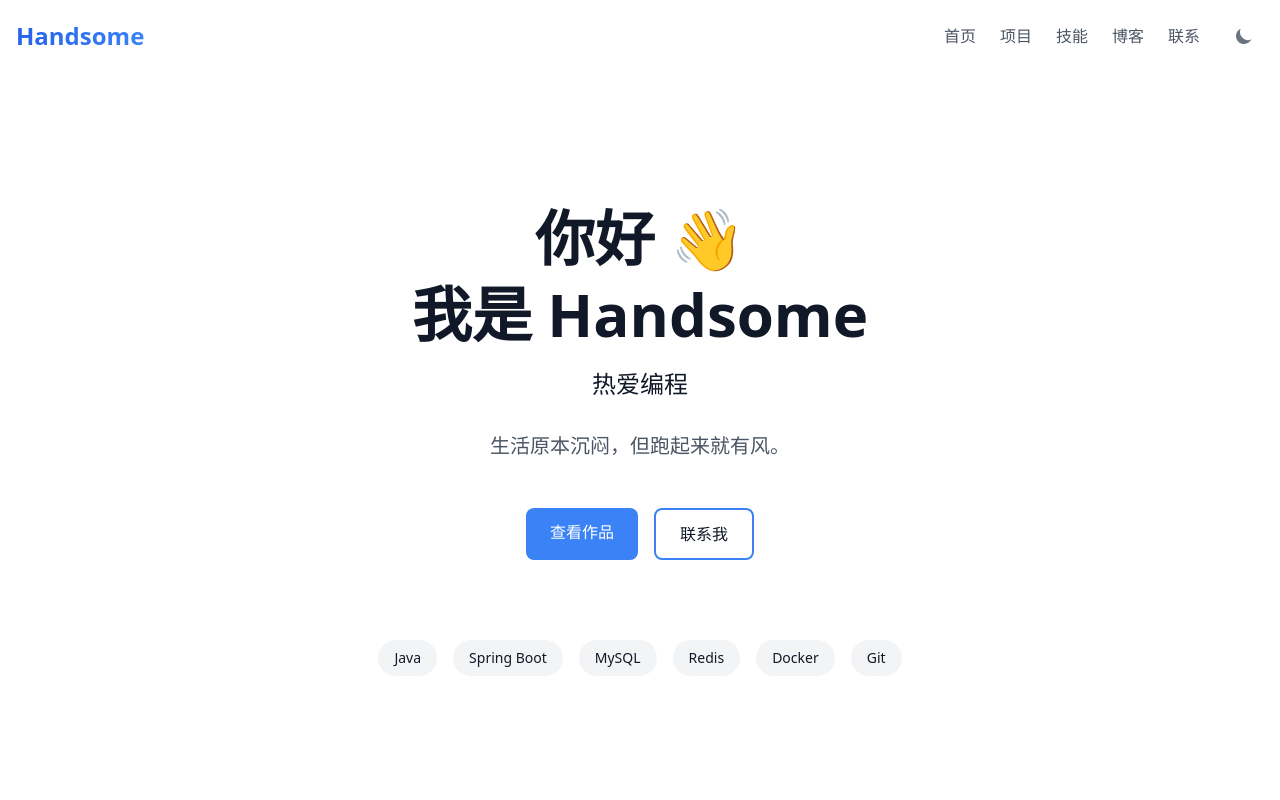
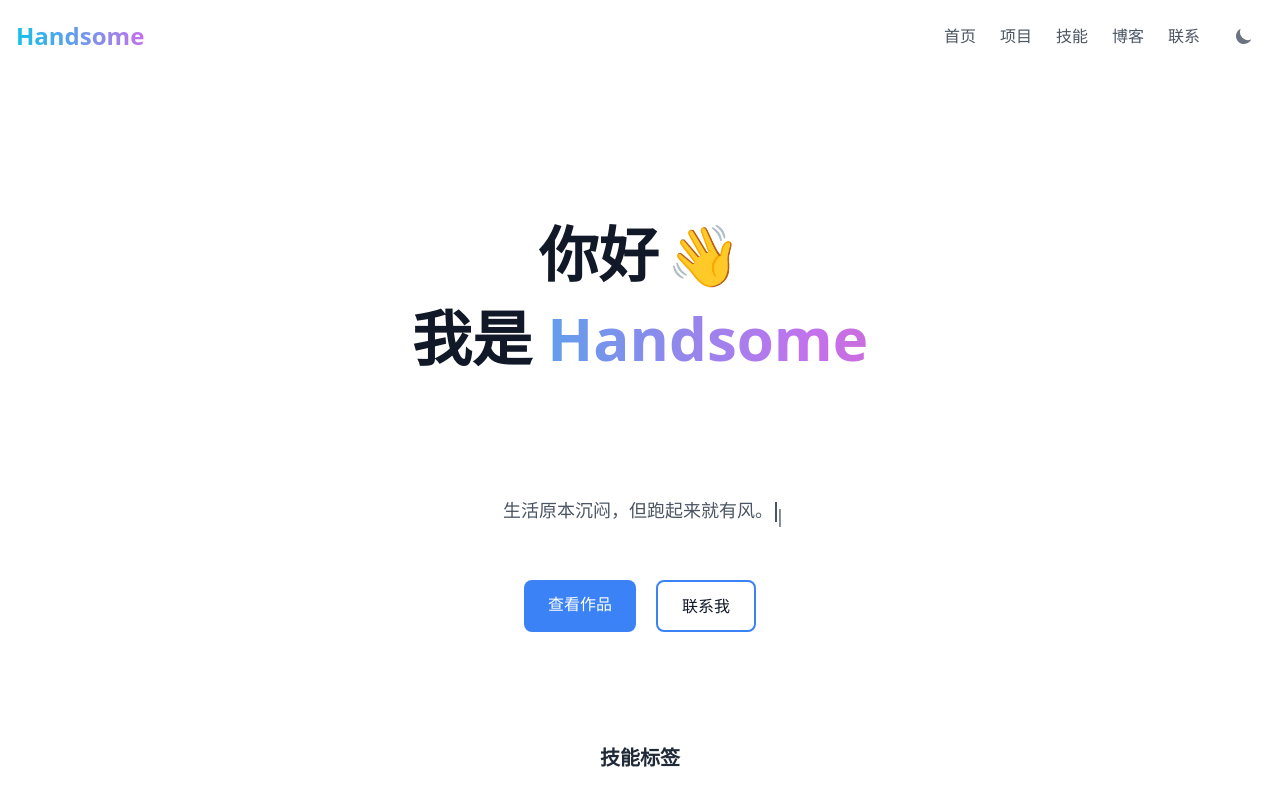
Before and after one commit to tuguo571/home-for-vue, a Vue app: page / in a window 1280 px wide. Shown: the top 800 px of the page. Built offline with nearby package versions, Linux system fonts and the light colour scheme.

Commit message:
优化了首页布局特效交互

```diff
--- a/src/components/layout/TheHeader.vue
+++ b/src/components/layout/TheHeader.vue
@@ -64,12 +64,12 @@ const toggleMenu = () => {
       <div class="flex items-center justify-between">
         <router-link to="/" class="logo-link group relative overflow-hidden">
           <span
-            class="text-2xl font-bold bg-gradient-to-r from-blue-600 via-primary to-indigo-500 bg-clip-text text-transparent"
+            class="text-2xl font-bold bg-gradient-to-r from-[#12c2e9] via-[#c471ed] to-[#f64f59] bg-clip-text text-transparent bg-[length:200%_auto] hover:animate-gradient"
           >
             Handsome
           </span>
           <span
-            class="absolute bottom-0 left-0 w-full h-0.5 bg-gradient-to-r from-blue-600 via-primary to-indigo-500 transform scale-x-0 group-hover:scale-x-100 transition-transform duration-300 origin-left"
+            class="absolute bottom-0 left-0 w-full h-0.5 bg-gradient-to-r from-[#12c2e9] via-[#c471ed] to-[#f64f59] transform scale-x-0 group-hover:scale-x-100 transition-transform duration-300 origin-left"
           ></span>
         </router-link>
 
@@ -174,10 +174,9 @@ const toggleMenu = () => {
 
 .logo-link:hover span:first-child {
   @apply transform scale-105 transition-transform duration-300;
-  animation: shine 2s infinite;
 }
 
-@keyframes shine {
+@keyframes gradient {
   0% {
     background-position: 0% 50%;
   }
@@ -189,7 +188,7 @@ const toggleMenu = () => {
   }
 }
 
-.logo-link span:first-child {
-  @apply bg-[length:200%_auto];
+.hover\:animate-gradient:hover {
+  animation: gradient 3s linear infinite;
 }
 </style>
--- a/src/views/HomeView.vue
+++ b/src/views/HomeView.vue
@@ -6,12 +6,55 @@ import { siteConfig } from "@/config/site";
 
 const titles = ref(["Java后端工程师", "热爱编程", "热爱生活"]);
 const currentTitleIndex = ref(0);
+const isWaving = ref(false);
+const slogan = ref("");
+const fullSlogan = siteConfig.slogan;
+const typewriterSpeed = 80; // 稍微加快打字速度
+const isTypingComplete = ref(false);
 
+// 标题切换
 setInterval(() => {
   currentTitleIndex.value = (currentTitleIndex.value + 1) % titles.value.length;
 }, 3000);
 
+// 自动触发挥手动画
+const startWaving = () => {
+  if (!isWaving.value) {
+    isWaving.value = true;
+    setTimeout(() => {
+      isWaving.value = false;
+    }, 1200); // 延长挥手动画时间
+  }
+};
+
+// 打字机效果函数
+const typeWriter = () => {
+  let currentIndex = 0;
+  const timer = setInterval(() => {
+    if (currentIndex <= fullSlogan.length) {
+      slogan.value = fullSlogan.slice(0, currentIndex);
+      currentIndex++;
+      if (currentIndex > fullSlogan.length) {
+        isTypingComplete.value = true;
+        clearInterval(timer);
+      }
+    }
+  }, typewriterSpeed);
+};
+
+// 在组件挂载时启动打字机效果
+onMounted(() => {
   // 结构化数据
+  const script = document.createElement("script");
+  script.setAttribute("type", "application/ld+json");
+  script.textContent = JSON.stringify(structuredData);
+  document.head.appendChild(script);
+
+  // 调整动画时序
+  setTimeout(startWaving, 500); // 更早开始挥手
+  setTimeout(typeWriter, 1500); // 挥手后开始打字
+});
+
 const structuredData = {
   "@context": "https://schema.org",
   "@type": "Person",
@@ -20,33 +63,33 @@ const structuredData = {
   jobTitle: siteConfig.title,
   description: siteConfig.siteDescription,
 };
-
-// 在组件挂载时添加结构化数据
-onMounted(() => {
-  const script = document.createElement("script");
-  script.setAttribute("type", "application/ld+json");
-  script.textContent = JSON.stringify(structuredData);
-  document.head.appendChild(script);
-});
 </script>
 
 <template>
   <div class="min-h-screen">
-    <!-- Hero Section -->
-    <section class="container mx-auto px-4 py-20 md:py-32">
-      <div class="max-w-4xl mx-auto text-center">
+    <section class="container mx-auto px-4 py-24 md:py-36">
+      <div class="max-w-3xl mx-auto text-center">
         <PageTransition name="bounce">
-          <h1 class="text-4xl md:text-6xl font-bold mb-6">
-            <span class="block mb-4">你好 👋</span>
-            <span class="block">我是 {{ siteConfig.name }}</span>
+          <h1 class="text-4xl md:text-6xl font-bold mb-10">
+            <span class="block mb-6 text-gray-900 dark:text-white">
+              <span class="opacity-0 animate-fade-in">你好</span>
+              <span
+                class="inline-block ml-2 transform -rotate-12 opacity-0 animate-fade-in-delay"
+                :class="{ 'animate-wave': isWaving }"
+                >👋</span
+              >
+            </span>
+            <span class="block opacity-0 animate-fade-in-delay-2">
+              我是 <span class="gradient-name">Handsome</span>
+            </span>
           </h1>
         </PageTransition>
 
-        <div class="h-8 mb-8">
+        <div class="h-10 mb-12 overflow-hidden">
           <transition name="fade" mode="out-in">
             <p
               :key="currentTitleIndex"
-              class="text-xl md:text-2xl text-primary"
+              class="text-xl md:text-2xl font-medium text-gray-700 dark:text-gray-200 opacity-0 animate-fade-in-delay-3"
             >
               {{ titles[currentTitleIndex] }}
             </p>
@@ -54,35 +97,55 @@ onMounted(() => {
         </div>
 
         <PageTransition name="slide-right">
-          <p class="text-lg md:text-xl text-gray-600 dark:text-gray-300 mb-12">
-            {{ siteConfig.slogan }}
+          <p
+            class="text-base md:text-lg text-gray-600 dark:text-gray-400 mb-14 max-w-2xl mx-auto leading-loose typewriter"
+          >
+            {{ slogan
+            }}<span
+              class="cursor"
+              :class="{
+                'cursor-blink': isTypingComplete,
+                'cursor-typing': !isTypingComplete,
+              }"
+              >|</span
+            >
           </p>
         </PageTransition>
 
         <PageTransition name="slide-left">
-          <div class="flex flex-col md:flex-row gap-4 justify-center">
-            <router-link to="/projects" class="btn-primary">
+          <div class="flex flex-col sm:flex-row gap-5 justify-center">
+            <router-link
+              to="/projects"
+              class="btn-primary hover:shadow-lg hover:-translate-y-0.5 transition-all duration-300"
+            >
               查看作品
             </router-link>
-            <router-link to="/contact" class="btn-secondary">
+            <router-link
+              to="/contact"
+              class="btn-secondary hover:shadow-lg hover:-translate-y-0.5 transition-all duration-300"
+            >
               联系我
             </router-link>
           </div>
         </PageTransition>
-      </div>
 
-      <!-- 技能标签云 -->
         <PageTransition name="scale">
-        <div class="mt-20 flex flex-wrap justify-center gap-4">
+          <div class="mt-28">
+            <h2 class="text-xl font-bold mb-8 text-gray-800 dark:text-gray-100">
+              技能标签
+            </h2>
+            <div class="flex flex-wrap justify-center gap-3">
               <span
                 v-for="skill in siteConfig.skills"
                 :key="skill"
-            class="px-4 py-2 bg-gray-100 dark:bg-gray-800 rounded-full text-sm hover:scale-110 hover:bg-primary hover:text-white dark:hover:bg-primary transition-all duration-300"
+                class="px-4 py-2 bg-gray-50 dark:bg-gray-800/50 rounded-full text-sm font-medium text-gray-700 dark:text-gray-300 shadow-sm hover:shadow hover:scale-105 hover:bg-primary hover:text-white dark:hover:bg-primary transition-all duration-300 cursor-default border border-gray-100 dark:border-gray-700/50"
               >
                 {{ skill }}
               </span>
             </div>
+          </div>
         </PageTransition>
+      </div>
     </section>
   </div>
 </template>
@@ -98,10 +161,188 @@ onMounted(() => {
   opacity: 0;
 }
 
-/* 技能标签悬停效果 */
-@media (hover: hover) {
-  .skill-tag:hover {
-    transform: translateY(-2px) rotate(2deg);
+@keyframes wave {
+  0% {
+    transform: rotate(0deg);
+  }
+  20% {
+    transform: rotate(-20deg);
+  }
+  40% {
+    transform: rotate(10deg);
+  }
+  60% {
+    transform: rotate(-10deg);
+  }
+  80% {
+    transform: rotate(5deg);
+  }
+  100% {
+    transform: rotate(0deg);
   }
 }
+
+.animate-wave {
+  display: inline-block;
+  transform-origin: 75% 75%;
+  animation: wave 1.2s ease-in-out;
+}
+
+@keyframes gradient {
+  0% {
+    background-position: 0% 50%;
+  }
+  50% {
+    background-position: 100% 50%;
+  }
+  100% {
+    background-position: 0% 50%;
+  }
+}
+
+.animate-gradient {
+  animation: gradient 3s linear infinite;
+}
+
+.animate-gradient-slow {
+  animation: gradient 6s linear infinite;
+}
+
+.fade-enter-active,
+.fade-leave-active {
+  transition:
+    opacity 0.8s ease,
+    transform 0.8s ease;
+}
+
+.fade-enter-from {
+  opacity: 0;
+  transform: translateY(20px);
+}
+
+.fade-leave-to {
+  opacity: 0;
+  transform: translateY(-20px);
+}
+
+.gradient-text {
+  @apply bg-gradient-to-r from-[#12c2e9] via-[#c471ed] to-[#f64f59] bg-clip-text text-transparent bg-[length:200%_auto];
+  animation: gradient 3s linear infinite;
+}
+
+.cursor {
+  @apply inline-block w-0.5 h-5 ml-0.5 align-middle;
+  background-color: currentColor;
+}
+
+.cursor-blink {
+  animation: blink 1s step-end infinite;
+}
+
+@keyframes blink {
+  from,
+  to {
+    opacity: 1;
+  }
+  50% {
+    opacity: 0;
+  }
+}
+
+/* 优化打字光标动画 */
+.cursor-typing {
+  animation: typing 0.5s step-end infinite;
+}
+
+.cursor-blink {
+  animation: blink 1s step-end infinite;
+}
+
+@keyframes typing {
+  0%,
+  100% {
+    opacity: 1;
+  }
+  50% {
+    opacity: 0;
+  }
+}
+
+/* 添加渐入动画 */
+@keyframes fadeIn {
+  from {
+    opacity: 0;
+    transform: translateY(10px);
+  }
+  to {
+    opacity: 1;
+    transform: translateY(0);
+  }
+}
+
+.animate-fade-in {
+  animation: fadeIn 0.8s ease-out forwards;
+}
+
+.animate-fade-in-delay {
+  animation: fadeIn 0.8s ease-out 0.3s forwards;
+}
+
+.animate-fade-in-delay-2 {
+  animation: fadeIn 0.8s ease-out 0.6s forwards;
+}
+
+.animate-fade-in-delay-3 {
+  animation: fadeIn 0.8s ease-out 0.9s forwards;
+}
+
+/* 优化波浪动画 */
+@keyframes wave {
+  0% {
+    transform: rotate(-12deg);
+  }
+  20% {
+    transform: rotate(-30deg);
+  }
+  40% {
+    transform: rotate(-5deg);
+  }
+  60% {
+    transform: rotate(-25deg);
+  }
+  80% {
+    transform: rotate(-10deg);
+  }
+  100% {
+    transform: rotate(-12deg);
+  }
+}
+
+.animate-wave {
+  animation: wave 1.2s cubic-bezier(0.4, 0, 0.2, 1);
+}
+
+/* 优化渐变动画 */
+.animate-gradient {
+  animation: gradient 6s linear infinite;
+  background-size: 300% auto;
+}
+
+@keyframes gradient {
+  0% {
+    background-position: 0% 50%;
+  }
+  50% {
+    background-position: 100% 50%;
+  }
+  100% {
+    background-position: 0% 50%;
+  }
+}
+
+.gradient-name {
+  @apply bg-gradient-to-r from-[#12c2e9] via-[#c471ed] to-[#f64f59] bg-clip-text text-transparent;
+  background-size: 300% auto;
+  animation: gradient 6s linear infinite;
+}
 </style>
```
Lines whose indentation alone changed are shown as unchanged.
